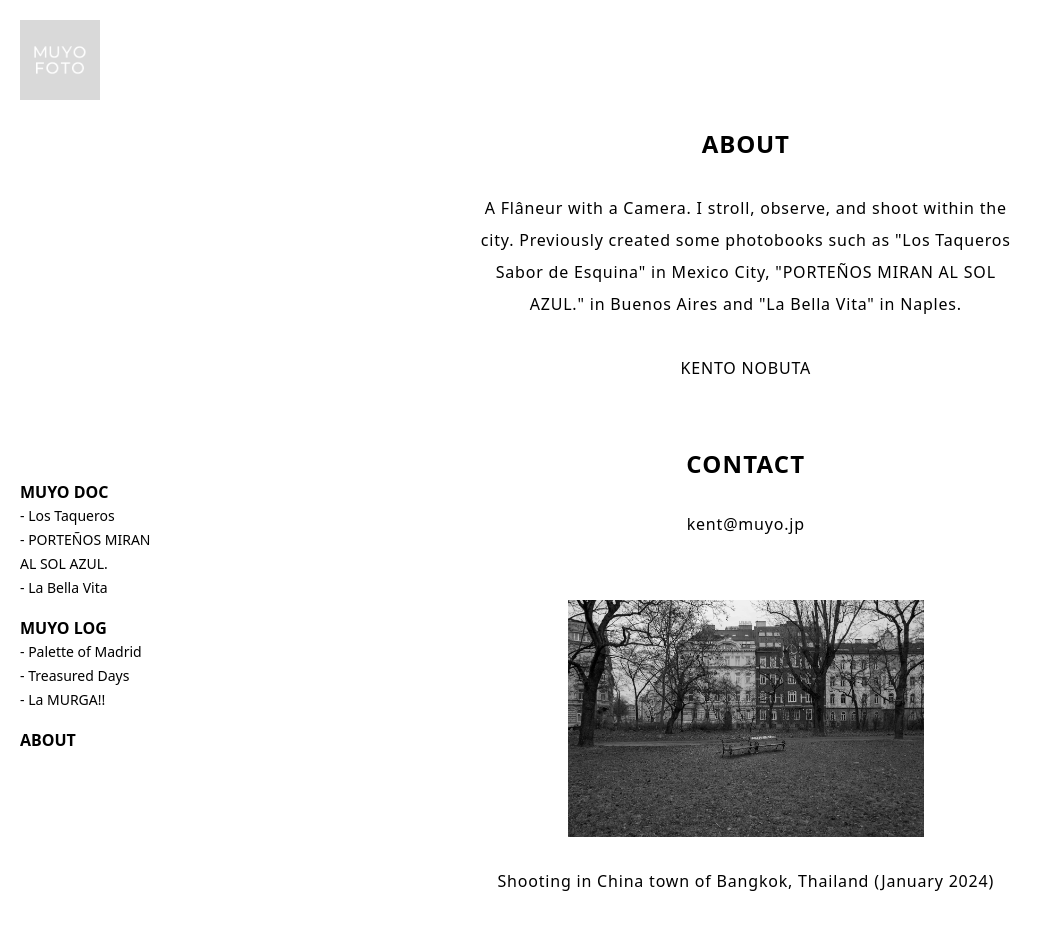
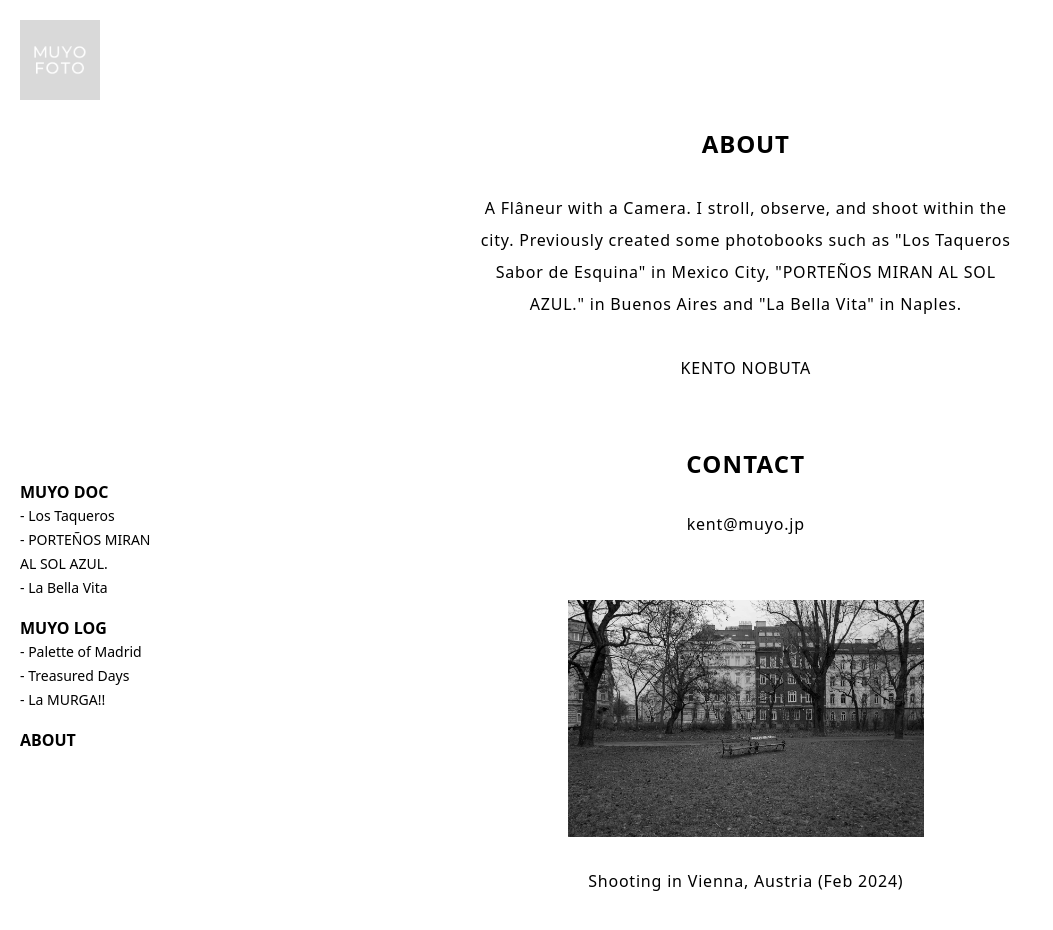
Before and after one commit to Kenchim/muyofoto, a Next.js app: page /about in a window 1280 px wide. Shown: the top 930 px of the page, without its empty margins (0-1053 px from the left). Built offline with nearby package versions, Linux system fonts and the light colour scheme.

Commit message:
change about now place

```diff
--- a/app/about/page.tsx
+++ b/app/about/page.tsx
@@ -15,8 +15,8 @@ export default function About() {
             <p className="mt-4 md:mt-8 mb-16">kent@muyo.jp</p>
             <FotoCap
             url="../now.jpg"
-            alt="Ha noi Vietnam"
-            caption="Shooting in China town of Bangkok, Thailand (January 2024)"
+            alt="Vienna Austria"
+            caption="Shooting in Vienna, Austria (Feb 2024)"
             />
             <p className="pb-20"></p>
     </div>
```
